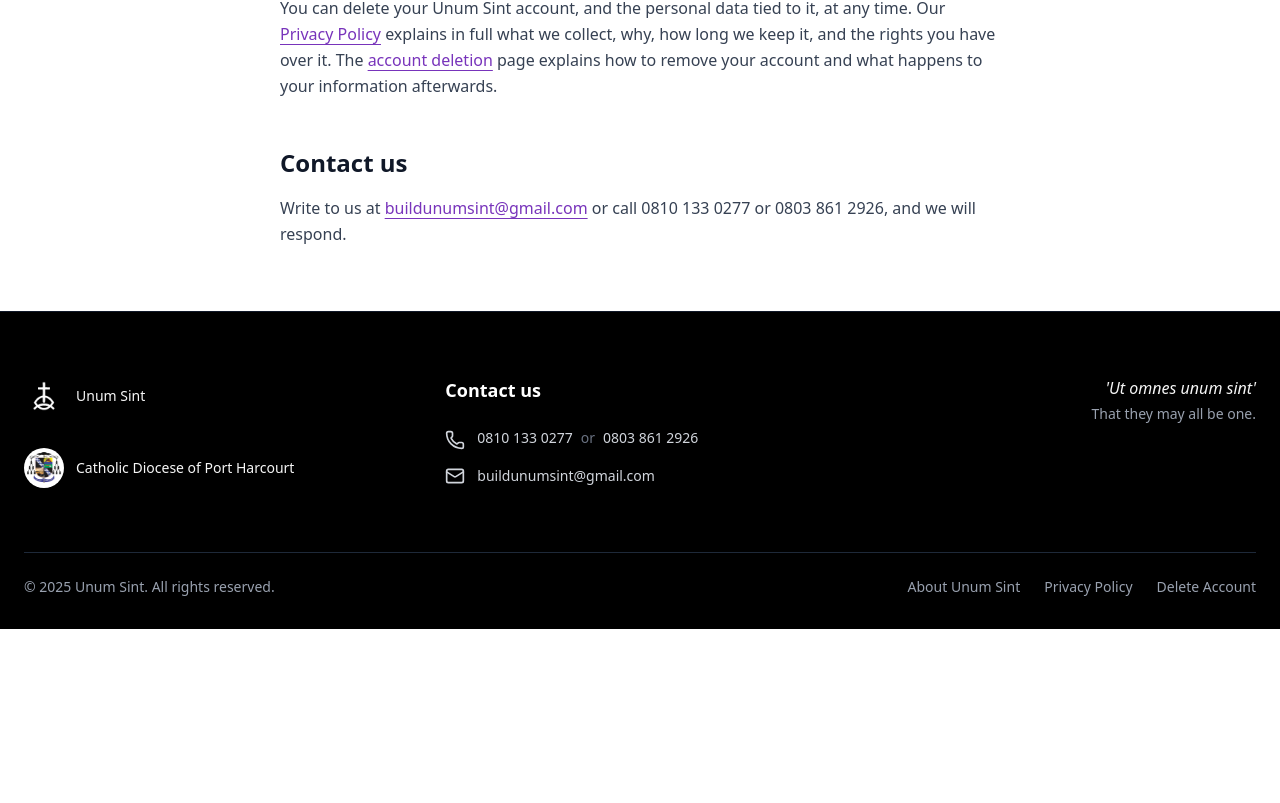
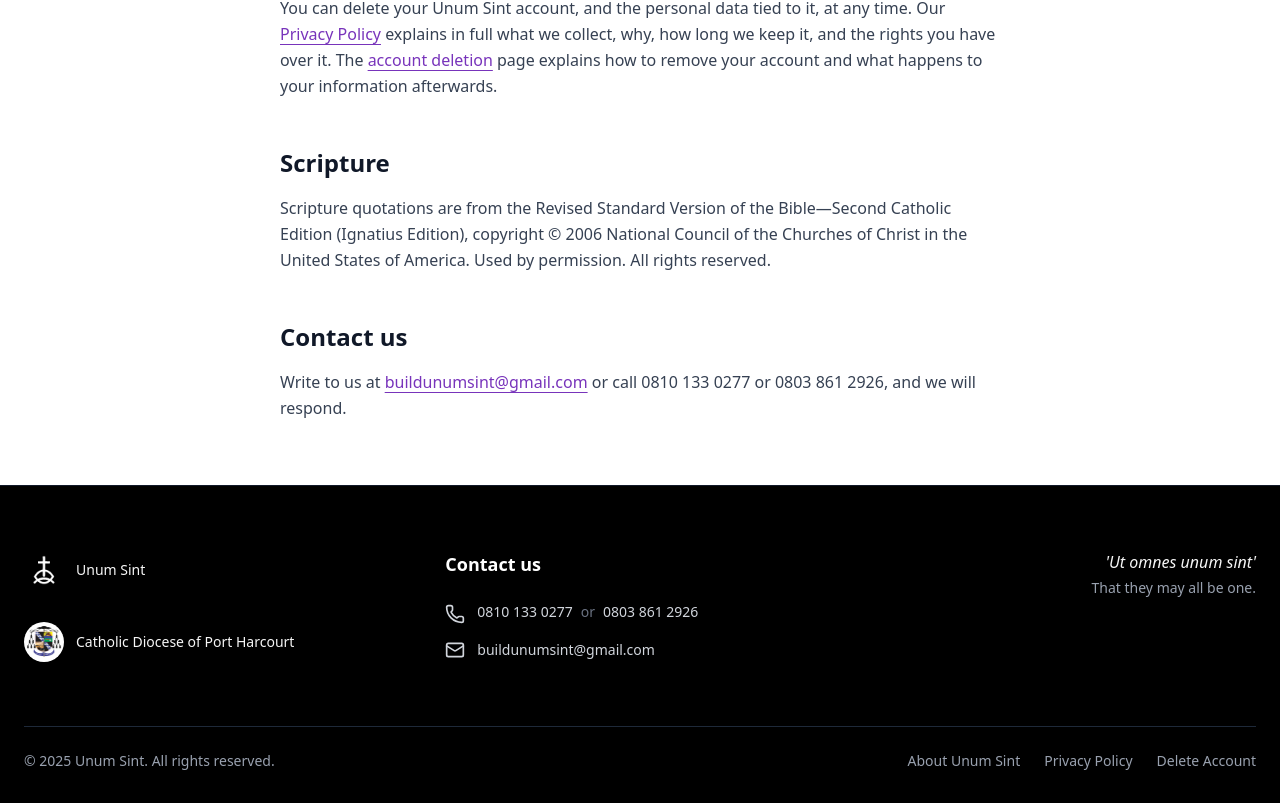
Before and after one commit to buildunumsint/sint-client, a Next.js app: page /about in a window 1280 px wide. Shown: the part 2127-2930 px from the top of the page. Before the commit the page ends 2756 px from the top, so only its background shows below. Built offline with nearby package versions, Linux system fonts and the light colour scheme.

Commit message:
feat(about): add Scripture copyright notice to the About page
Add a Scripture section with the RSV-2CE copyright notice required by
the Ignatius Press permissions agreement of 7 October 2026.

```diff
--- a/app/about/page.tsx
+++ b/app/about/page.tsx
@@ -191,6 +191,16 @@
             </div>
           </Section>
 
+          <Section id="scripture" title="Scripture">
+            <p>
+              Scripture quotations are from the Revised Standard Version of the
+              Bible&mdash;Second Catholic Edition (Ignatius Edition), copyright
+              &copy; 2006 National Council of the Churches of Christ in the
+              United States of America. Used by permission. All rights
+              reserved.
+            </p>
+          </Section>
+
           <Section id="contact" title="Contact us">
             <p>
               Write to us at{" "}
```
